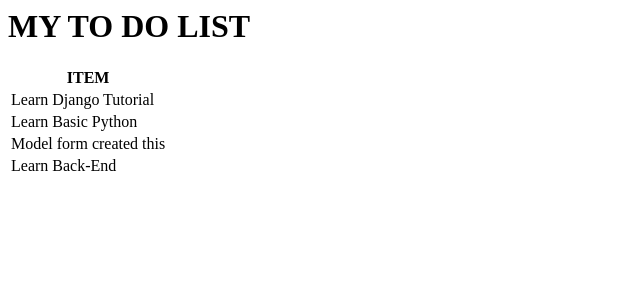
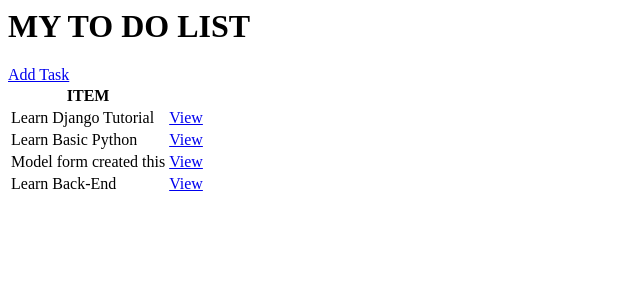
Before and after one commit to sagaraljuber/Django-To-do-list-with-a-user-authentication, a Django app: page / in a window 1280 px wide. Shown: the top 300 px of the page, without its empty margins (0-640 px from the left). Run offline with Django 3.2, Linux system fonts and the light colour scheme; data comes from the database, SQL or seed files in the repository; both versions use the stored data as it was after the commit.

Commit message:
CreateView added

```diff
--- /dev/null
+++ b/base/templates/base/task.html
@@ -0,0 +1 @@
+<h1>Task: {{task}}</h1>
--- a/base/templates/base/task_list.html
+++ b/base/templates/base/task_list.html
@@ -1,12 +1,16 @@
 <h1> MY TO DO LIST </h1>
 
+<a href={% url 'task-create' %}>Add Task</a>
 <table>
     <tr>
         <th>ITEM</th>
+        <th></th>
+
     </tr>
     {% for task in tasks %}
     <tr>
         <td>{{task.title}}</td>
+        <td><a href="{% url 'task' task.id %}" >View</a></td>
     </tr>
     {% empty %}
         <h3>NO ITEMS IN LIST</h3>
--- a/base/urls.py
+++ b/base/urls.py
@@ -1,7 +1,9 @@
 from django.urls import path
-from .views import TaskList
+from .views import TaskList, TaskDetail, TaskCreate
 
 urlpatterns = [
     path('', TaskList.as_view(), name='tasks'),
+    path('task/<int:pk>', TaskDetail.as_view(), name='task'),
+    path('task-create/', TaskCreate.as_view(), name='task-create'),
 
 ]
--- a/base/views.py
+++ b/base/views.py
@@ -1,10 +1,26 @@
 from typing import List
 from django.shortcuts import render
 from django .views.generic.list import ListView
+from django .views.generic.detail import DetailView
+from django .views.generic.edit import CreateView
 
-from base.models import Task
+from django.urls import reverse_lazy
+
 from .models import Task
+
+
 
 class TaskList(ListView):
     model = Task
     context_object_name = 'tasks'
+
+class TaskDetail(DetailView):
+    model = Task
+    context_object_name = 'task'
+    template_name = 'base/task.html'
+
+class TaskCreate(CreateView):
+    model = Task
+    fields = '__all__'
+    success_url = reverse_lazy('tasks')
+    template_name ="base/task_form.html"
```
Also changed, not shown: base/templates/base/task_form.html (added, +8 -0 lines), db.sqlite3.
